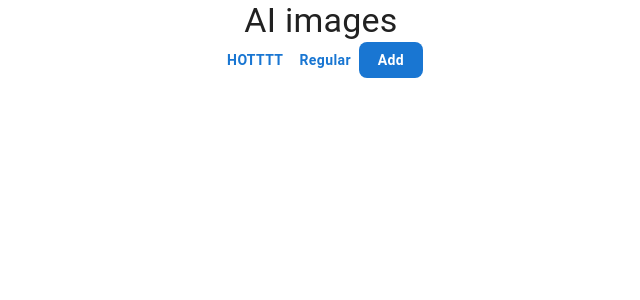
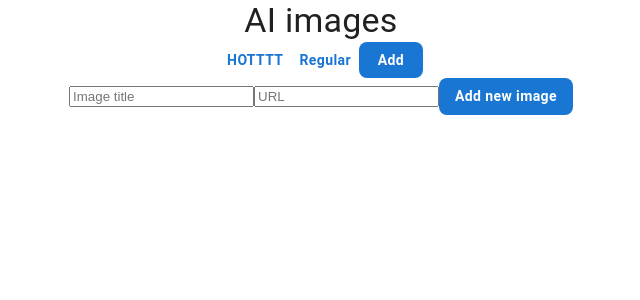
Before and after one commit to agnieszkahoza/ai-image-ranking, a React (Create React App) app: page /add in a window 1280 px wide. Shown: the top 300 px of the page, without its empty margins (319-959 px from the left). Built offline with nearby package versions, Linux system fonts and the light colour scheme.

Commit message:
add(functionality): fully working 1st version

```diff
--- a/src/App.css
+++ b/src/App.css
@@ -36,3 +36,22 @@
     transform: rotate(360deg);
   }
 }
+
+.ai-card {
+  width: 400px;
+  height: fit-content;
+  margin: auto;
+  padding: 20px;
+  text-align: center;
+  color: white;
+  display: flex;
+  flex-direction: column;
+  justify-content: center;
+  align-items: center;
+}
+.ai-card img{
+  max-height: 200px;
+  object-fit: cover;
+  width: auto;
+  border-radius: 10px;
+}
--- a/src/App.js
+++ b/src/App.js
@@ -3,15 +3,68 @@ import "./App.css";
 import NavBar from "./components/NavBar";
 import AppRoutes from "./routes/AppRoutes";
 import theme from "./theme";
+import { useState } from "react";
+import initialImages from "./data/ImageData";
 
 function App() {
+  const [images, setImages] = useState(initialImages);
+  const [tabValue, setTabValue] = useState(0);
+
+  const handleTabChange = (event, newValue) => {
+    setTabValue(newValue);
+  };
+
+  const handleUpvote = (imageId) => {
+    setImages((prevImages) =>
+      prevImages.map((image) =>
+        image.id === imageId
+          ? {
+              ...image,
+              upvotes: image.upvotes + 1,
+            }
+          : image
+      )
+    );
+  };
+
+  const handleDownvote = (imageId) => {
+    setImages((prevImages) =>
+      prevImages.map((image) =>
+        image.id === imageId
+          ? {
+              ...image,
+              downvotes: image.downvotes + 1,
+            }
+          : image
+      )
+    );
+  };
+
+  const handleNewImage = (newID, newTitle, newURL) => {
+    setImages([
+      ...images,
+      {
+        id: newID,
+        title: newTitle,
+        upvotes: 0,
+        downvotes: 0,
+        image: newURL,
+      },
+    ]);
+  };
+
   return (
-    <ThemeProvider  theme={theme}>
+    <ThemeProvider theme={theme}>
       <CssBaseline />
-
       <div className="App">
-        <NavBar />
-        {/* <AppRoutes /> */}
+        <NavBar tabValue={tabValue} handleTabChange={handleTabChange} />
+        <AppRoutes
+          images={images}
+          setImages={setImages}
+          handleDownvote={handleDownvote}
+          handleUpvote={handleUpvote}
+          handleNewImage={handleNewImage}
+        />
       </div>
     </ThemeProvider>
   );
--- /dev/null
+++ b/src/components/AiCard.jsx
@@ -0,0 +1,26 @@
+import { Button } from "@mui/material";
+
+function AiCard ({ai, handleDownvote, handleUpvote}) {
+    console.log("In Card: ", ai);
+
+    const cardStyle = {
+        backgroundImage: `url("${ai.image}")`,
+        backgroundSize: "cover",
+        backgroundPosition: "center",
+        color: "#fff",
+        minHeight: "200px",
+    };
+
+    return (
+        <div className="ai-card" style={cardStyle}>
+            <h3>{ai.title}</h3>
+            <p>UP {ai.upvotes} | DOWN {ai.downvotes}</p>
+            <div>
+            <Button variant="contained" onClick={() => handleUpvote(ai.id)}>Upvote</Button>
+            <Button variant="outlined" onClick={() => handleDownvote(ai.id)}>Downvote</Button>
+            </div>
+        </div>
+    );
+}
+
+export default AiCard;
--- /dev/null
+++ b/src/components/AiList.jsx
@@ -0,0 +1,15 @@
+import AiCard from "./AiCard";
+
+function AiList({ ai, handleUpvote, handleDownvote }) {
+
+
+  return (
+    <div className="ai-list">
+      {ai.map((ai) => (
+        <AiCard key={ai.id} ai={ai} handleUpvote={handleUpvote} handleDownvote={handleDownvote} />
+      ))}
+    </div>
+  );
+}
+
+export default AiList;
--- /dev/null
+++ b/src/data/ImageData.js
@@ -0,0 +1,32 @@
+const initialImages = [
+{
+"id": 1,
+"title": "Image 1",
+"upvotes": 2,
+"downvotes": 1,
+"image": "https://images.pexels.com/photos/8386440/pexels-photo-8386440.jpeg?auto=compress&cs=tinysrgb&w=1260&h=750&dpr=2"
+},
+{
+"id": 2,
+"title": "Image 2",
+"upvotes": 0,
+"downvotes": 3,
+"image": "https://images.pexels.com/photos/8386363/pexels-photo-8386363.jpeg?auto=compress&cs=tinysrgb&w=1260&h=750&dpr=2"
+},
+{
+"id": 3,
+"title": "Image 3",
+"upvotes": 3,
+"downvotes": 0,
+"image": "https://images.pexels.com/photos/17483869/pexels-photo-17483869/free-photo-of-an-artist-s-illustration-of-artificial-intelligence-ai-this-image-represents-how-machine-learning-is-inspired-by-neuroscience-and-the-human-brain-it-was-created-by-novoto-studio-as-par.jpeg?auto=compress&cs=tinysrgb&w=1260&h=750&dpr=2"
+},
+{
+"id": 4,
+"title": "Image 4",
+"upvotes": 0,
+"downvotes": 0,
+"image": "https://images.pexels.com/photos/18069239/pexels-photo-18069239/free-photo-of-an-artist-s-illustration-of-artificial-intelligence-ai-this-image-represents-how-ai-powered-tools-can-support-us-and-save-time-it-was-created-by-martina-stiftinger-as-part-of-the-visua.png?auto=compress&cs=tinysrgb&w=1260&h=750&dpr=2"
+}
+]
+
+export default initialImages;
--- /dev/null
+++ b/src/pages/AddImagePage.jsx
@@ -0,0 +1,33 @@
+import { Button } from "@mui/material";
+import React, { useState } from "react";
+
+function AddAiPage({handleNewImage}) {
+  const [title, setTitle] = useState("");
+  const [URL, setImg] = useState("");
+
+  const handleSubmit = (e) => {
+    e.preventDefault();
+    alert(`Your new image has been added: ${title}`);
+    handleNewImage (Math.floor(Math.random(10,1000)), title, URL)
+  };
+
+  return (
+    <form onSubmit={handleSubmit}>
+      <input
+        type="text"
+        placeholder="Image title"
+        value={title}
+        onChange={(e) => setTitle(e.target.value)}
+      />
+      <input
+        type="text"
+        placeholder="URL"
+        value={URL}
+        onChange={(e) => setImg(e.target.value)}
+      />
+      <Button variant="contained" type="submit">Add new image</Button>
+    </form>
+  );
+}
+
+export default AddAiPage;
--- /dev/null
+++ b/src/pages/HotPage.jsx
@@ -0,0 +1,12 @@
+import React from "react";
+import AiList from "../components/AiList";
+import { isHot } from "../utils/isHot";
+
+
+function HotPage({images, handleUpvote, handleDownvote}) {
+
+  return images.length > 0 ? <AiList ai={images.filter((ai) => isHot(ai))} handleDownvote={handleDownvote} handleUpvote={handleUpvote} />: <p>No hot images</p>;
+
+}
+
+export default HotPage;
--- /dev/null
+++ b/src/pages/RegularPage.jsx
@@ -0,0 +1,13 @@
+import React from "react";
+import AiList from "../components/AiList";
+import { isHot } from "../utils/isHot";
+
+
+function RegularPage({images, handleUpvote, handleDownvote}) {
+  console.log("In Regular Page:", images);
+
+
+  return <AiList ai={images.filter((ai) => !isHot(ai))} handleDownvote={handleDownvote} handleUpvote={handleUpvote} />;
+}
+
+export default RegularPage;
--- /dev/null
+++ b/src/routes/AppRoutes.jsx
@@ -0,0 +1,20 @@
+import React from "react";
+import { Routes, Route, Navigate } from "react-router-dom";
+import HotPage from "../pages/HotPage";
+import RegularPage from "../pages/RegularPage";
+import AddImagePage from "../pages/AddImagePage";
+
+function AppRoutes({images, handleDownvote, handleUpvote, handleNewImage}) {
+    console.log(images);
+
+    return (
+        <Routes>
+            <Route path="/hot" element={<HotPage  images={images} handleDownvote={handleDownvote} handleUpvote={handleUpvote}/>} />
+            <Route path="/regular" element={<RegularPage images={images} handleDownvote={handleDownvote} handleUpvote={handleUpvote}/>} />
+            <Route path="/add" element={<AddImagePage handleNewImage={handleNewImage} />} />
+            <Route path="*" element={<Navigate to="/regular" />} />
+        </Routes>
+    )
+}
+
+export default AppRoutes;
--- /dev/null
+++ b/src/utils/isHot.js
@@ -0,0 +1,5 @@
+export function isHot(ai) {
+    console.log("Image, ",ai.title, "has ", ai.upvotes, "and ", ai.downvotes, " which means its score is: ", ai.upvotes - ai.downvotes, "so it's status as hot is:", ai.upvotes - ai.dowvotes > 10);
+
+    return ai.upvotes - ai.downvotes > 10;
+}
```
